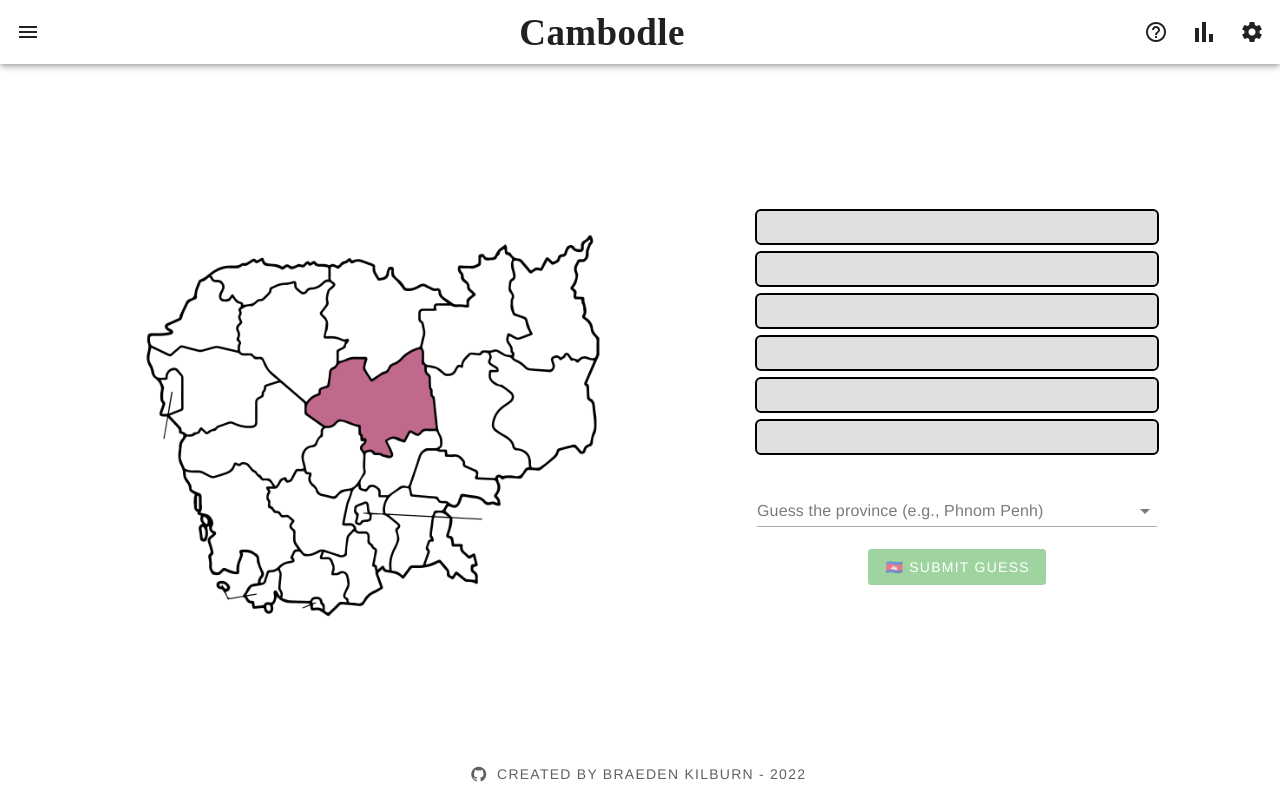
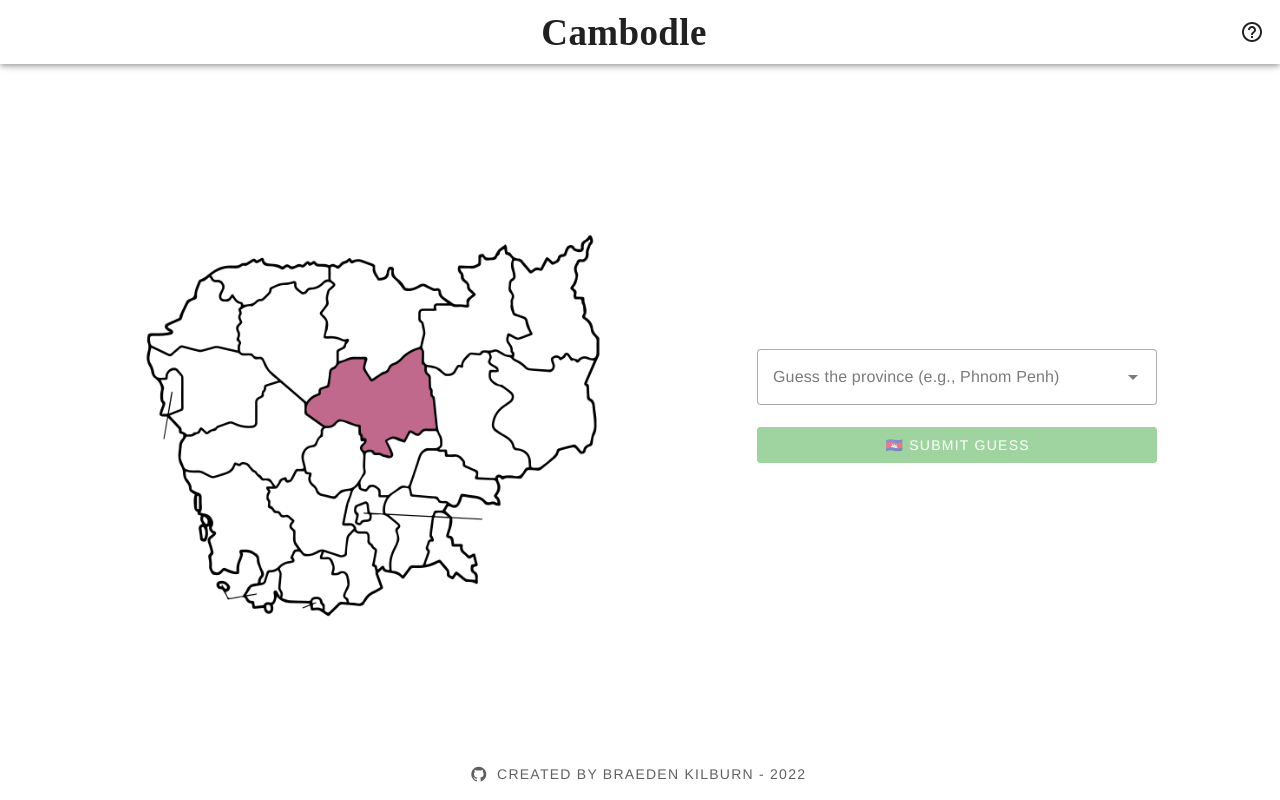
Before and after one commit to BraedenKilburn/Cambodle, a Vue app: page / in a window 1280 px wide. Built offline with nearby package versions, Linux system fonts and the light colour scheme.

Commit message:
feat: add help dialog

```diff
--- a/src/App.vue
+++ b/src/App.vue
@@ -1,36 +1,17 @@
-<script lang="ts">
-import { defineComponent } from 'vue';
+<script setup lang="ts">
+import { ref } from "vue";
 import FooterBar from "@/components/FooterBar.vue";
 
-export default defineComponent({
-  components: {
-    FooterBar,
-  },
-  data: () => ({
-    drawer: false,
-  }),
-});
+const tutorialDialog = ref(false);
 </script>
 
 <template>
   <v-app id="inspire">
-    <v-navigation-drawer v-model="drawer">
-      <!--  -->
-    </v-navigation-drawer>
-
     <v-app-bar>
-      <v-app-bar-nav-icon @click="drawer = !drawer"></v-app-bar-nav-icon>
-
       <v-toolbar-title class="title">Cambodle</v-toolbar-title>
 
-      <v-btn icon>
+      <v-btn icon @click="tutorialDialog = true">
         <v-icon icon="mdi-help-circle-outline" />
-      </v-btn>
-      <v-btn icon>
-        <v-icon icon="mdi-poll" />
-      </v-btn>
-      <v-btn icon>
-        <v-icon icon="mdi-cog" />
       </v-btn>
     </v-app-bar>
 
@@ -39,6 +20,23 @@ export default defineComponent({
     </v-main>
 
     <FooterBar />
+
+    <v-dialog v-model="tutorialDialog" max-width="600">
+      <v-card title="How to Play">
+        <v-card-text>
+          <p>
+            Cambodle is a fun guessing game where you need to
+            <strong>identify the highlighted Cambodian province</strong>
+            of the day within six attempts. Enter the name of the
+            province you think is correct in the input box and submit your guess.
+          </p>
+          <p>Can you guess the correct province in six tries or less?</p>
+        </v-card-text>
+        <v-card-actions>
+          <v-btn text="Close" variant="text" @click="tutorialDialog = false">Close</v-btn>
+        </v-card-actions>
+      </v-card>
+    </v-dialog>
   </v-app>
 </template>
 
@@ -52,4 +50,11 @@ export default defineComponent({
   text-align: center;
   pointer-events: none;
 }
+
+.v-card-text {
+  display: flex;
+  flex-direction: column;
+  justify-content: flex-start;
+  gap: 1rem;
+}
 </style>
--- a/src/assets/data/ordered_provinces.json
+++ b/src/assets/data/ordered_provinces.ts
@@ -1,4 +1,4 @@
-[
+export default [
     "Banteay Meanchey",
     "Battambang",
     "Kampong Cham",
--- a/src/assets/data/random_provinces.json
+++ b/src/assets/data/random_provinces.ts
@@ -1,4 +1,4 @@
-{
+export default {
   "provinces": [
     {
       "name": "Oddar Meanchey",
--- a/src/components/GuessRow.vue
+++ b/src/components/GuessRow.vue
@@ -1,3 +1,16 @@
+<script setup lang="ts">
+import { computed, defineProps } from "vue";
+
+const props = defineProps<{
+  answer: string;
+  guessedProvince?: string;
+}>();
+
+const correctAnswer = computed(() => props.guessedProvince === props.answer);
+const incorrectAnswer = computed(() => props.guessedProvince !== props.answer);
+const noAnswer = computed(() => props.guessedProvince === undefined);
+</script>
+
 <template>
   <div class="row" :class="{ green: correctAnswer, red: incorrectAnswer, gray: noAnswer }">
     <v-icon v-if="correctAnswer" class="mr-2" icon="mdi-check-circle-outline" color="white" />
@@ -7,35 +20,13 @@
   </div>
 </template>
 
-<script lang="ts">
-import { defineComponent } from "vue";
-
-export default defineComponent({
-  props: {
-    answer: String,
-    guessedProvince: String,
-  },
-  computed: {
-    correctAnswer() {
-      return this.guessedProvince !== undefined && this.guessedProvince === this.answer;
-    },
-    incorrectAnswer() {
-      return this.guessedProvince !== undefined && this.guessedProvince !== this.answer;
-    },
-    noAnswer() {
-      return this.guessedProvince === undefined;
-    },
-  },
-});
-</script>
-
 <style scoped>
 .row {
   display: flex;
+  justify-content: center;
   align-items: center;
   height: 2rem;
   outline: solid black 2px;
-  padding: 0 45px;
   border-radius: 0.25rem;
   margin-bottom: 10px;
 }
@@ -44,7 +35,6 @@ export default defineComponent({
   background-color: var(--green);
   color: white;
   font-weight: bold;
-  border-radius: 0.25rem;
 }
 
 .red {
--- a/src/views/GameView.vue
+++ b/src/views/GameView.vue
@@ -1,64 +1,54 @@
-<script lang="ts">
+<script setup lang="ts">
+import { ref, computed } from "vue";
 import GuessRow from "@/components/GuessRow.vue";
-import Provinces from "@/assets/data/ordered_provinces.json";
-import RandomizedProvinces from "@/assets/data/random_provinces.json";
+import OrderedProvinces from "@/assets/data/ordered_provinces";
+import RandomizedProvinces from "@/assets/data/random_provinces";
 
-interface IGameViewData {
-  guessesAllowed: number;
-  guessCount: number;
-  guessedProvince: string[];
-  guess: string | null;
-  solved: boolean;
-  provinces: string[];
-}
+const GUESSES_ALLOWED = 6;
+const guessCount = ref(0);
+const guessedProvinces = ref(Array<string>());
+const guess = ref<string | null>(null);
+const solved = ref(false);
+const provinces = ref(OrderedProvinces);
 
-export default {
-  name: "GameView",
-  components: {
-    GuessRow,
-  },
-  data(): IGameViewData {
-    return {
-      guessesAllowed: 6,
-      guessCount: 0,
-      guessedProvince: Array(6),
-      guess: null,
-      solved: false,
-      provinces: Provinces as string[],
-    };
-  },
-  computed: {
-    answer() {
+const answer = computed(() => {
   const index = new Date().getDate() % 25;
   return RandomizedProvinces.provinces[index];
-    },
-    disabled() {
-      if (!this.guess) return true;
-      return this.guessedProvince.includes(this.guess);
-    },
-    gameStatus() {
+});
+
+const gameStatus = computed(() => {
   return {
-        gameOver: this.solved || this.guessCount === this.guessesAllowed,
-        outcome: this.guessCount === this.guessesAllowed ? "Game Over" : "You Win!",
+    gameOver: solved.value || guessCount.value === GUESSES_ALLOWED,
+    outcome: guessCount.value === GUESSES_ALLOWED ? "Game Over" : "You Win!",
   };
-    },
-    imageSrc() {
-      const provinceName = this.answer.imgSrc;
-      const imageType = this.gameStatus.gameOver ? "answer" : "empty";
+});
+
+const imageSrc = computed(() => {
+  const provinceName = answer.value.imgSrc;
+  const imageType = gameStatus.value.gameOver ? "answer" : "empty";
   return new URL(`/src/assets/images/${provinceName}_${imageType}.png`, import.meta.url).toString();
-    },
-  },
-  methods: {
-    makeGuess() {
-      if (!this.guess) return;
+});
 
-      this.guessedProvince[this.guessCount] = this.guess;
-      this.guessCount++;
+const hasRemainingGuesses = computed(() => guessCount.value < GUESSES_ALLOWED);
 
-      this.solved = (this.guess === this.answer.name && this.guessCount !== this.guessesAllowed) ? true : false;
-    },
-  },
-};
+function makeGuess() {
+  // Prevent submitting empty guesses
+  if (!guess.value) return;
+
+  // Update guessed provinces and increment guess count
+  guessedProvinces.value[guessCount.value] = guess.value;
+  guessCount.value++;
+
+  solved.value = guess.value === answer.value.name && hasRemainingGuesses.value;
+
+  // If the guess is incorrect and there are remaining guesses,
+  // remove the guessed province from the list of provinces
+  // and reset the guess value
+  if (!solved.value && hasRemainingGuesses.value) {
+    provinces.value = provinces.value.filter((province) => province !== guess.value);
+    guess.value = null;
+  }
+}
 </script>
 
 <template>
@@ -75,24 +65,28 @@ export default {
         </p>
       </div>
       <div class="guesses">
+        <TransitionGroup name="list" tag="div">
           <GuessRow
-          v-for="(guess, index) in guessedProvince"
+            v-for="(guess, index) in guessedProvinces"
+            v-memo="[guess]"
             :key="index"
             :answer="answer.name"
             :guessed-province="guess"
           />
+        </TransitionGroup>
       </div>
       <div class="guess-submission mt-4">
         <v-combobox
           clearable
+          autocomplete="off"
           v-model="guess"
           id="combobox"
           label="Guess the province (e.g., Phnom Penh)"
-          variant="underlined"
+          variant="outlined"
           :items="provinces"
-          :disabled="guessCount === guessesAllowed || solved"
+          :disabled="guessCount === GUESSES_ALLOWED || solved"
         />
-        <v-btn color="success" :disabled="disabled" @click="makeGuess"
+        <v-btn color="success" :disabled="!guess" @click="makeGuess"
           >&#127472;&#127469; Submit Guess</v-btn
         >
       </div>
@@ -142,11 +136,31 @@ export default {
 
     .guesses {
       width: var(--width);
+
+      .list-move,
+      .list-enter-active,
+      .list-leave-active {
+        transition: all 0.5s ease;
+      }
+
+      .list-enter-from,
+      .list-leave-to {
+        opacity: 0;
+        transform: translateY(20px);
+      }
+
+      .list-leave-active {
+        position: absolute;
+      }
     }
 
     .guess-submission {
       width: var(--width);
       text-align: center;
+
+      .v-btn {
+        width: 100%;
+      }
     }
   }
 }
```
Also changed, not shown: 1 other file (tests, documents, lock files or other folders). Lines whose indentation alone changed are shown as unchanged.
